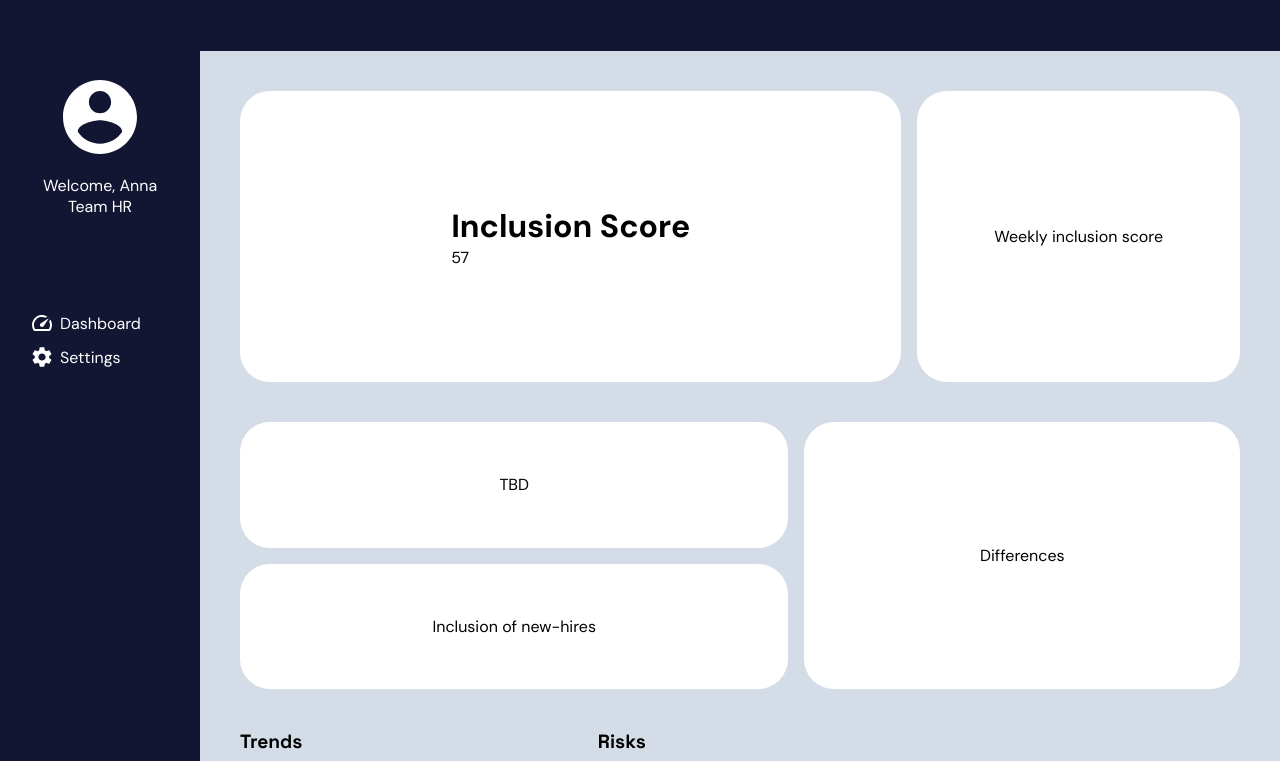
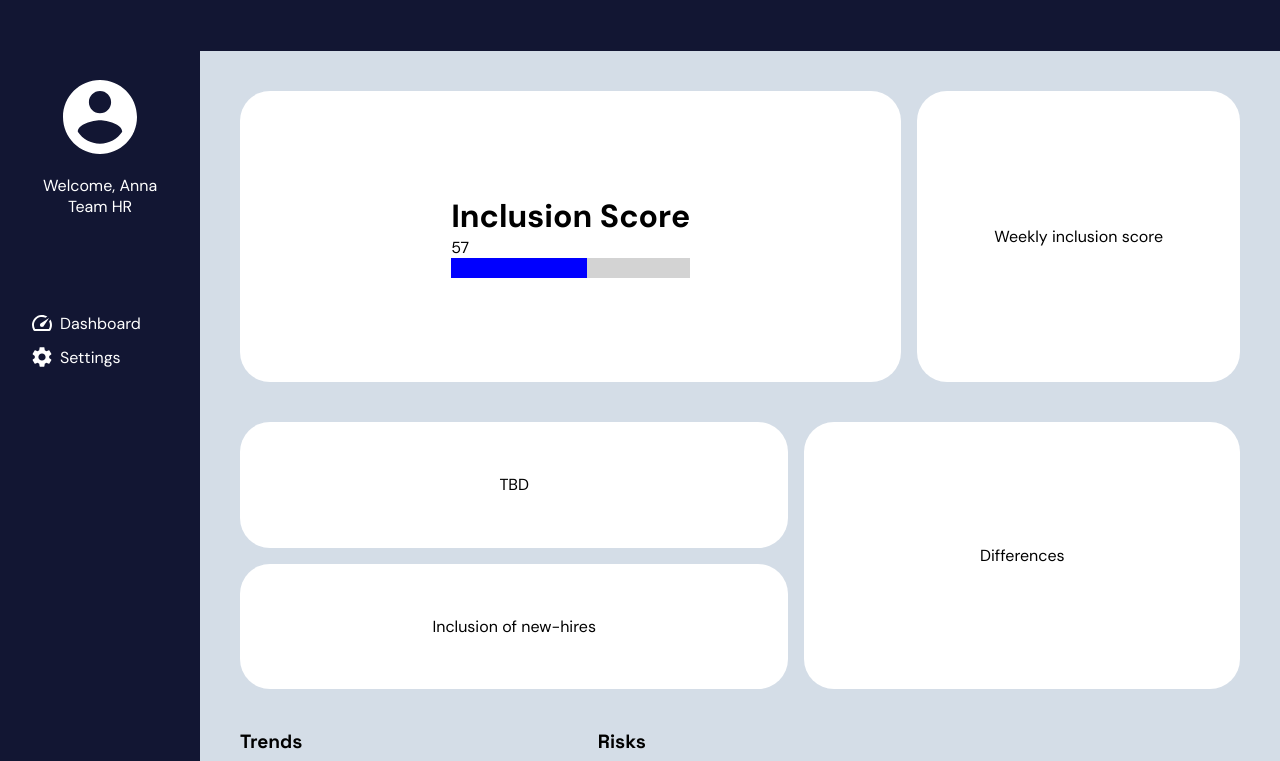
Before and after one commit to JTKsson/jolint-dashboard, a Next.js app: page / in a window 1280 px wide. Shown: the top 761 px of the page. Built offline with nearby package versions, Linux system fonts and the light colour scheme.

Commit message:
Implement progress bar function w/ simple styling and animation

```diff
--- a/src/app/components/InclusionScoreCard/InclusionScoreCard.jsx
+++ b/src/app/components/InclusionScoreCard/InclusionScoreCard.jsx
@@ -1,16 +1,28 @@
 import inclusionData from '@/app/assets/mockData.json';
+import styles from './inclusionScoreCard.module.css'
 
-export default function InclusionScoreCard() {
+export default function Frame() {
   // Access the "Inclusion score" from the imported JSON data
   const inclusionScore = inclusionData['Inclusion score'];
 
   // Round up the decimal to the nearest integer
   const roundedInclusionScore = Math.ceil(inclusionScore);
 
+  // Define a CSS style for the progress bar
+  const progressBarStyle = {
+    width: `${roundedInclusionScore}%`,
+    backgroundColor: 'blue',
+    height: '20px',
+    transition: 'width 0.5s ease-in-out',
+  };
+
   return (
     <div>
       <h1>Inclusion Score</h1>
       <p>{roundedInclusionScore}</p>
+      <div className={styles.progressBar}>
+        <div style={progressBarStyle}></div>
+      </div>
     </div>
   );
 }
--- a/src/app/components/InclusionScoreCard/inclusionScoreCard.module.css
+++ b/src/app/components/InclusionScoreCard/inclusionScoreCard.module.css
@@ -0,0 +1,10 @@
+.progressBar {
+  width: 100%;
+  background-color: lightgray;
+  height: 20px;
+}
+
+.progressBar div {
+  background-color: blue;
+  height: 100%;
+}
```
